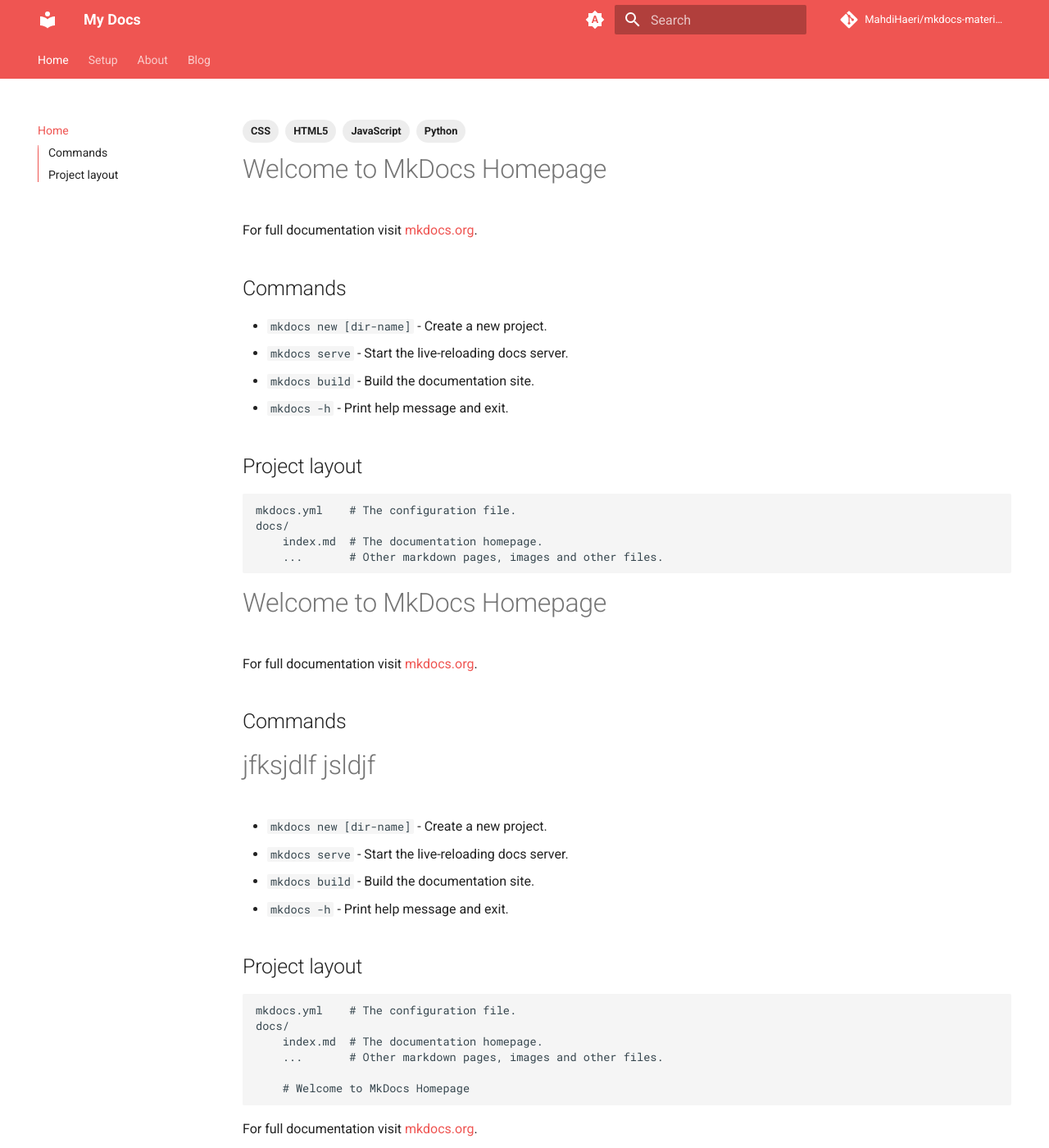
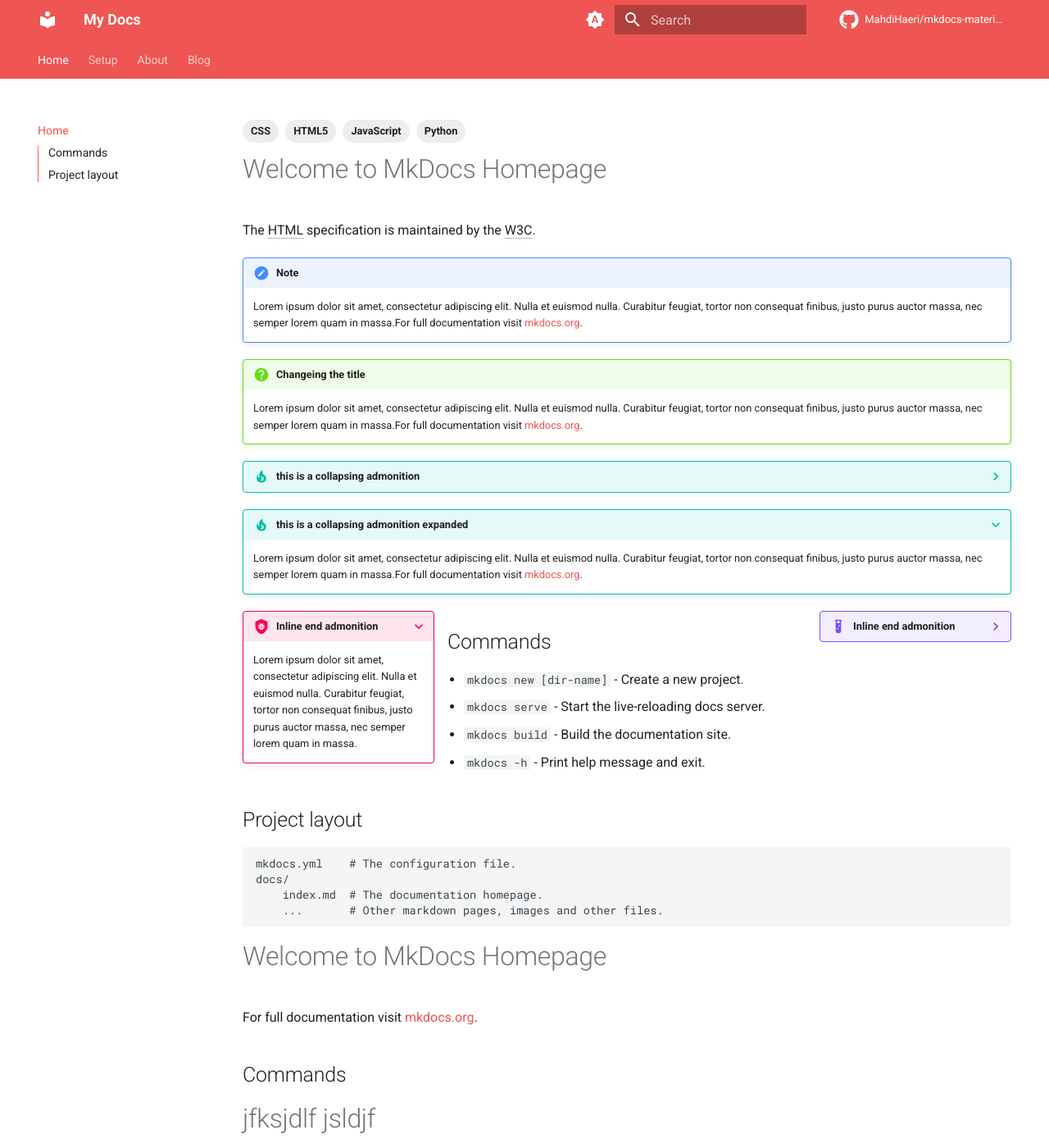
Before and after one commit to MahdiHaeri/mkdocs-material-test, an MkDocs documentation site: the page built from docs/index.md, in a window 1280 px wide and 1400 px high. Shown: the whole window at 82% size. Built offline with MkDocs 1.6.1 and Material for MkDocs 9.7.7, drawn with Linux system fonts in a browser that asks for light colours; comment, search, counter and statistics services are not loaded.

Commit message:
Add markdown_extensins, admonition

```diff
--- a/docs/index.md
+++ b/docs/index.md
@@ -8,7 +8,51 @@
 
 # Welcome to MkDocs Homepage
 
-For full documentation visit [mkdocs.org](https://www.mkdocs.org).
+The HTML specification is maintained by the W3C.
+
+*[HTML]: Hyper Text Markup Language
+*[W3C]: World Wide Web Consortium
+
+
+!!! note
+
+    Lorem ipsum dolor sit amet, consectetur adipiscing elit. Nulla et euismod
+    nulla. Curabitur feugiat, tortor non consequat finibus, justo purus auctor
+    massa, nec semper lorem quam in massa.For full documentation visit [mkdocs.org](https://www.mkdocs.org).
+
+!!! question "Changeing the title "
+
+    Lorem ipsum dolor sit amet, consectetur adipiscing elit. Nulla et euismod
+    nulla. Curabitur feugiat, tortor non consequat finibus, justo purus auctor
+    massa, nec semper lorem quam in massa.For full documentation visit [mkdocs.org](https://www.mkdocs.org).
+
+??? tip "this is a collapsing admonition"
+
+    Lorem ipsum dolor sit amet, consectetur adipiscing elit. Nulla et euismod
+    nulla. Curabitur feugiat, tortor non consequat finibus, justo purus auctor
+    massa, nec semper lorem quam in massa.For full documentation visit [mkdocs.org](https://www.mkdocs.org).
+
+???+ tip "this is a collapsing admonition expanded "
+
+    Lorem ipsum dolor sit amet, consectetur adipiscing elit. Nulla et euismod
+    nulla. Curabitur feugiat, tortor non consequat finibus, justo purus auctor
+    massa, nec semper lorem quam in massa.For full documentation visit [mkdocs.org](https://www.mkdocs.org).
+
+??? example inline end "Inline end admonition"
+
+    Lorem ipsum dolor sit amet, consectetur
+    adipiscing elit. Nulla et euismod nulla.
+    Curabitur feugiat, tortor non consequat
+    finibus, justo purus auctor massa, nec
+    semper lorem quam in massa.
+
+???+ bug inline "Inline end admonition"
+
+    Lorem ipsum dolor sit amet, consectetur
+    adipiscing elit. Nulla et euismod nulla.
+    Curabitur feugiat, tortor non consequat
+    finibus, justo purus auctor massa, nec
+    semper lorem quam in massa.
 
 ## Commands
 
--- a/mkdocs.yml
+++ b/mkdocs.yml
@@ -103,10 +103,9 @@
   # setup footer ---------------------------------------------
     - navigation.footer # footer navigation
 
-
-
   # tag
   icon:
+    repo: fontawesome/brands/github
     # tag:
     #   default: material/tag
     tag:
@@ -115,6 +114,11 @@
       js: fontawesome/brands/js
       css:  fontawesome/brands/css3
 
+markdown_extensions:
+  - abbr
+  - admonition # support for admonitions
+  - pymdownx.details # support for admonitions with collapse
+  - pymdownx.superfences
 
 
 plugins:
```
